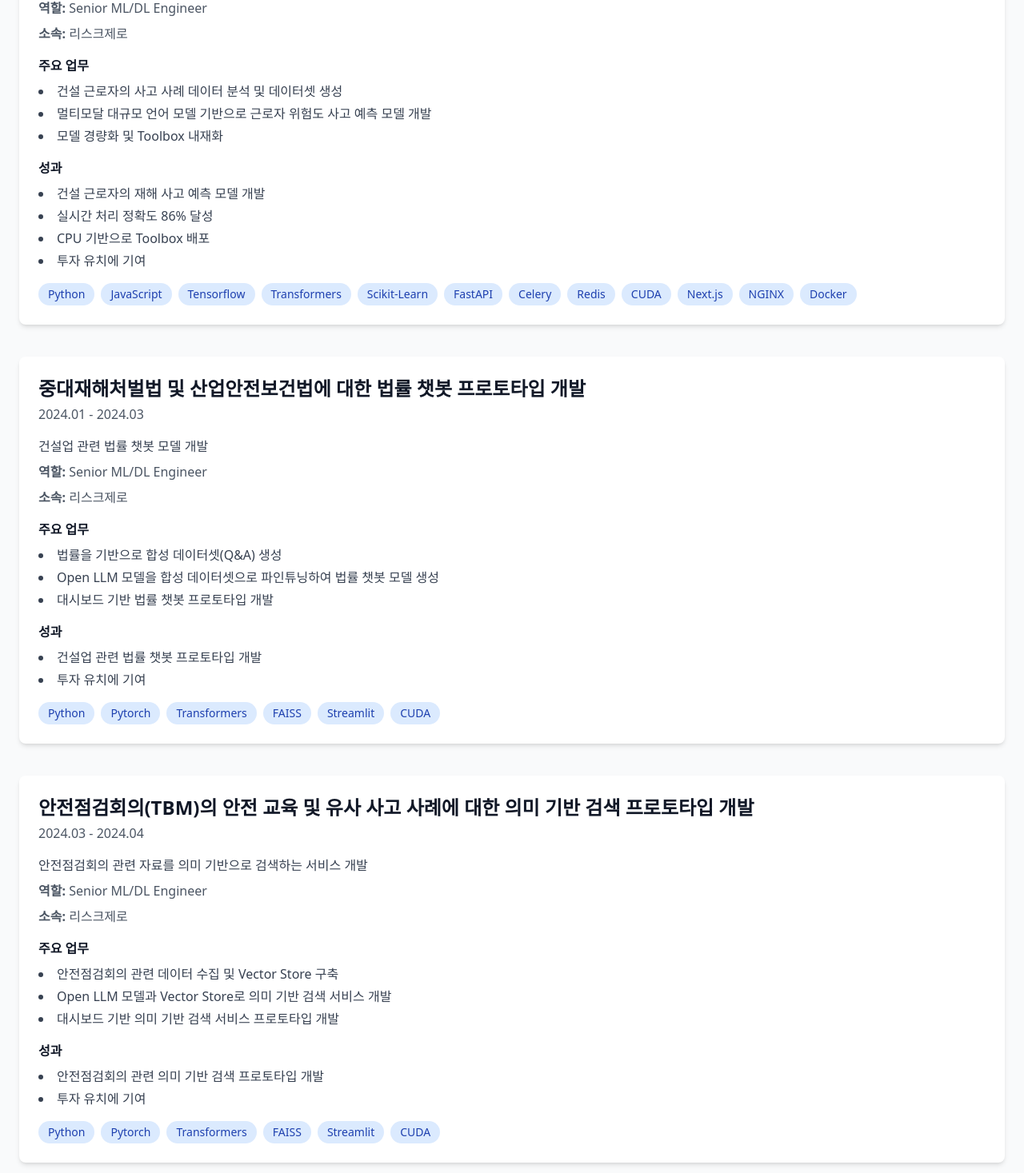
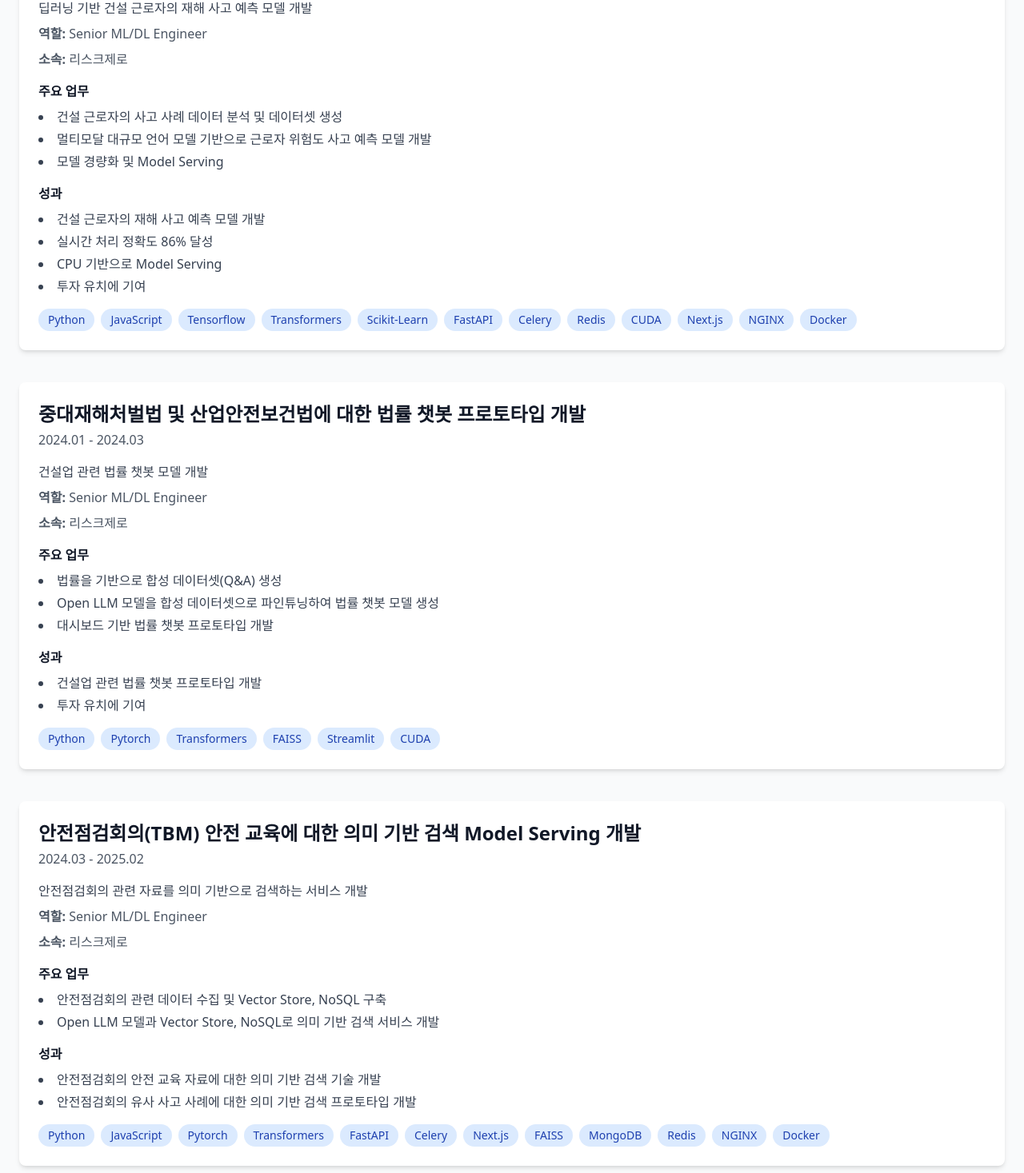
Before and after one commit to duck3244/portfolio, a Next.js app: page /portfolio/ in a window 1280 px wide. Shown: the part 2754-4221 px from the top of the page at 80% size. Built offline with nearby package versions, Linux system fonts and the light colour scheme.

Commit message:
update
update project

```diff
--- a/src/data/experience.ts
+++ b/src/data/experience.ts
@@ -7,7 +7,8 @@ export const experience = [
       achievements: [
         "건설 근로자의 위험도 사고 예측 알고리즘 V3.0 연구 개발",
         "중대재해처벌법 및 산업안전보건법에 대한 법률 챗봇 프로토타입 개발",
-        "안전점검회의(TBM)의 안전 교육 및 유사 사고 사례에 대한 의미 기반 검색 프로토타입 개발",
+        "안전점검회의(TBM)의 안전 교육에 대한 의미 기반 검색 기술 개발",
+        "안전점검회의(TBM)의 유사 사고 사례에 대한 의미 기반 검색 프로토타입 개발",
         "건설현장 작업자 안전관리 AI 영상 솔루션 프로토타입 개발",
         "ML/DL Toolbox 내재화"
       ]
--- a/src/data/projects.ts
+++ b/src/data/projects.ts
@@ -28,7 +28,7 @@ export interface Project {
       tasks: [
         "건설 근로자의 사고 사례 데이터 분석 및 데이터셋 생성",
         "멀티모달 대규모 언어 모델 기반으로 근로자 위험도 사고 예측 모델 개발",
-        "모델 경량화 및 Toolbox 내재화"
+        "모델 경량화 및 Model Serving"
       ],
       technologies: [
         "Python",
@@ -47,7 +47,7 @@ export interface Project {
       achievements: [
         "건설 근로자의 재해 사고 예측 모델 개발",
         "실시간 처리 정확도 86% 달성",
-        "CPU 기반으로 Toolbox 배포",
+        "CPU 기반으로 Model Serving",
         "투자 유치에 기여"
       ],
       links: {
@@ -81,27 +81,32 @@ export interface Project {
     },
     {
       id: "project-3",
-      title: "안전점검회의(TBM)의 안전 교육 및 유사 사고 사례에 대한 의미 기반 검색 프로토타입 개발",
+      title: "안전점검회의(TBM) 안전 교육에 대한 의미 기반 검색 Model Serving 개발",
       description: "안전점검회의 관련 자료를 의미 기반으로 검색하는 서비스 개발",
-      period: "2024.03 - 2024.04",
+      period: "2024.03 - 2025.02",
       role: "Senior ML/DL Engineer",
       company: "리스크제로",
       tasks: [
-        "안전점검회의 관련 데이터 수집 및 Vector Store 구축",
-        "Open LLM 모델과 Vector Store로 의미 기반 검색 서비스 개발",
-        "대시보드 기반 의미 기반 검색 서비스 프로토타입 개발"
+        "안전점검회의 관련 데이터 수집 및 Vector Store, NoSQL 구축",
+        "Open LLM 모델과 Vector Store, NoSQL로 의미 기반 검색 서비스 개발"
       ],
       technologies: [
         "Python",
+        "JavaScript",
         "Pytorch",
         "Transformers",
+        "FastAPI",
+        "Celery",
+        "Next.js",
         "FAISS",
-        "Streamlit",
-        "CUDA"
+        "MongoDB",
+        "Redis",
+        "NGINX",
+        "Docker"
       ],
       achievements: [
-        "안전점검회의 관련 의미 기반 검색 프로토타입 개발",
-        "투자 유치에 기여"
+        "안전점검회의 안전 교육 자료에 대한 의미 기반 검색 기술 개발",
+        "안전점검회의 유사 사고 사례에 대한 의미 기반 검색 프로토타입 개발"
       ]
     },
     {
```
